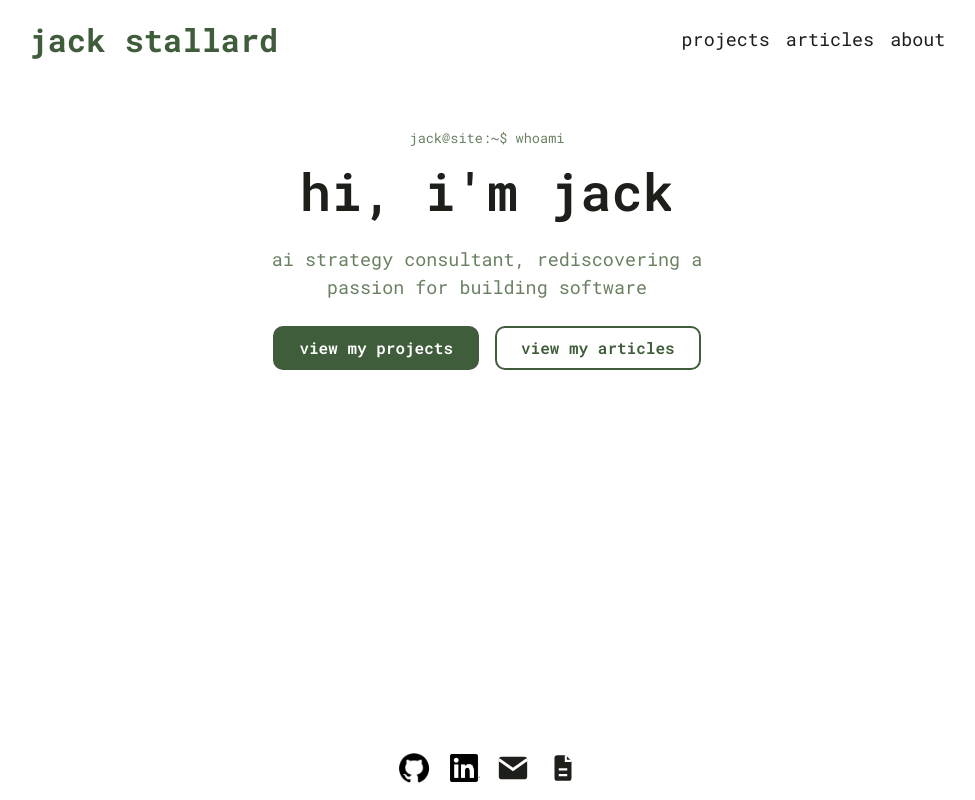
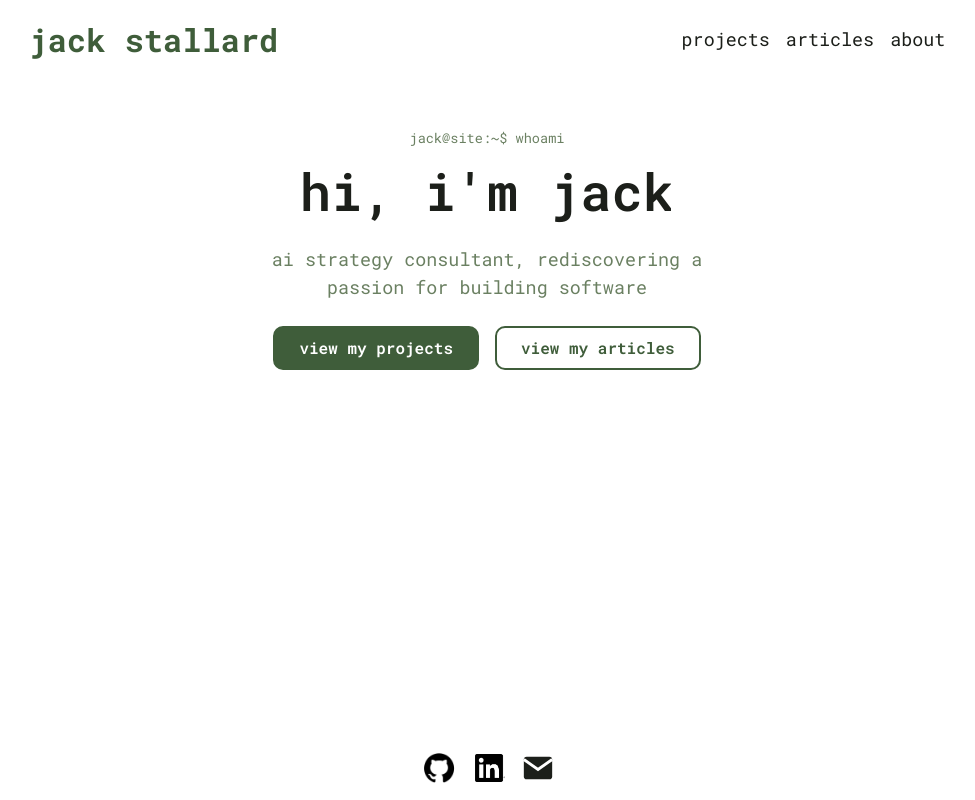
Before and after one commit to jckstllrd/personal-site, a React (Vite) app: page / in a window 1280 px wide. Shown: the whole page, without its empty margins (153-1128 px from the left). Built offline with nearby package versions, Linux system fonts and the light colour scheme.

Commit message:
feat: download removal

```diff
--- a/src/components/Footer/Footer.tsx
+++ b/src/components/Footer/Footer.tsx
@@ -39,26 +39,6 @@ export default function Footer() {
             </svg>
           </a>
         </li>
-        <li>
-          <a
-            href="/jackstallard%20-%20CV.pdf"
-            aria-label="Download CV"
-            download
-          >
-            <svg className={styles.icon} viewBox="0 0 24 24">
-              <path
-                d="M8 3h6l4 4v12a2 2 0 0 1-2 2H8a2 2 0 0 1-2-2V5a2 2 0 0 1 2-2z"
-                fill="currentColor"
-              />
-              <path
-                d="M14 3v4h4M9 13h6M9 17h6"
-                fill="none"
-                stroke="var(--color-background)"
-                strokeWidth="1.5"
-              />
-            </svg>
-          </a>
-        </li>
       </ul>
     </footer>
   );
```
